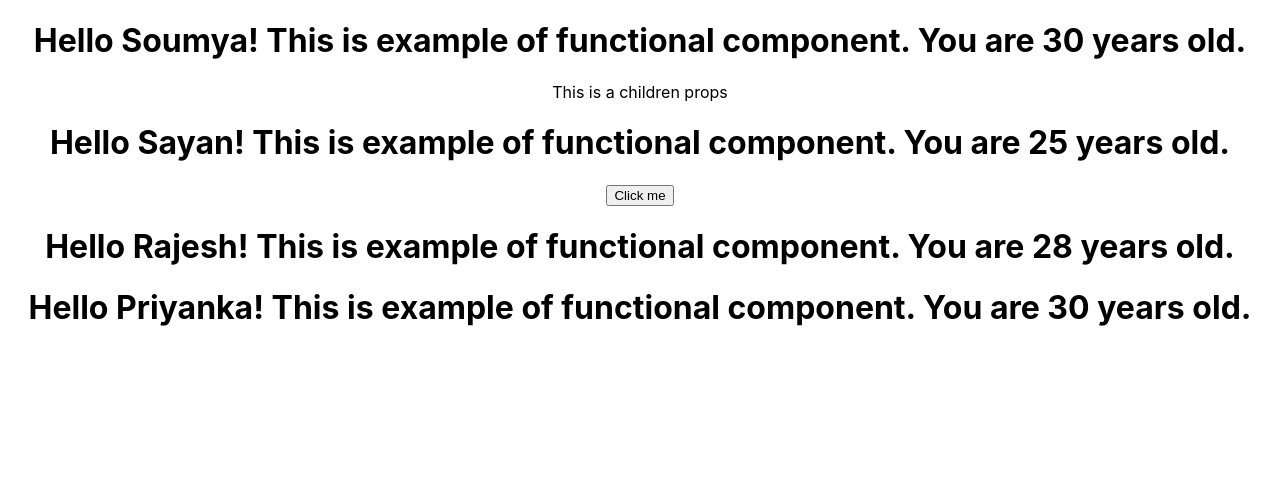
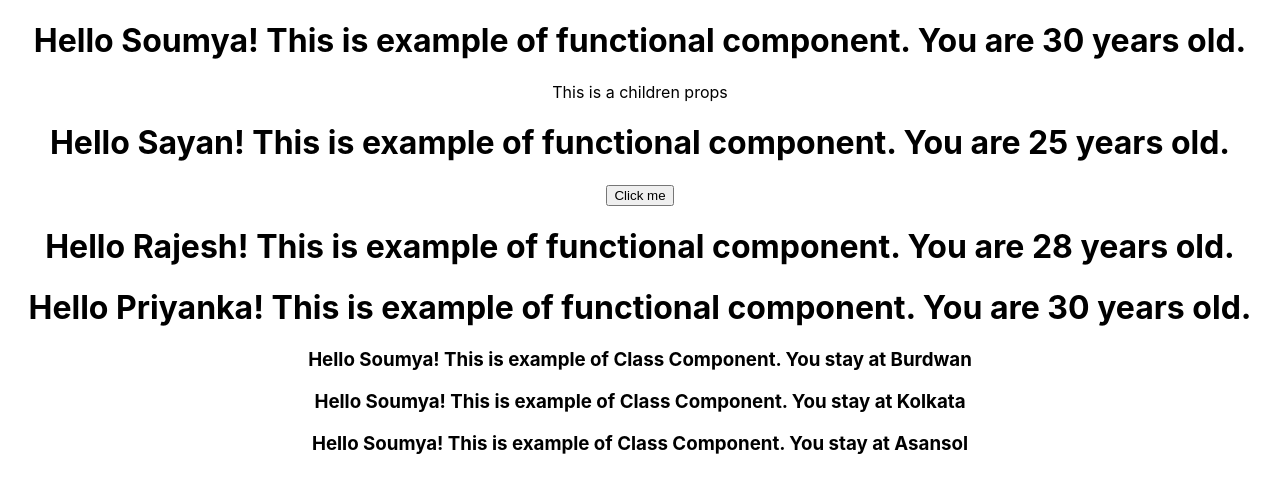
Before and after one commit to Soumya1910/Reactjs-basic, a React (Create React App) app: page / in a window 1280 px wide. Shown: the top 492 px of the page. Built offline with nearby package versions, Linux system fonts and the light colour scheme.

Commit message:
Props example for class component

```diff
--- a/src/App.js
+++ b/src/App.js
@@ -14,7 +14,9 @@ function App() {
       </Greet>
       <Greet name="Rajesh" age="28"/>
       <Greet name="Priyanka" age="30"/>
-      {/* <Welcome/> */}
+      <Welcome place="Burdwan"/>
+      <Welcome place="Kolkata"/>
+      <Welcome place="Asansol"/>
     </div>
   );
 }
--- a/src/component/Class_Component_Example.js
+++ b/src/component/Class_Component_Example.js
@@ -4,7 +4,7 @@ class Welcome extends Component {
     render() {
         return (
             <div>
-                Hello Soumya! This is example of Class Component.
+                <h3>Hello Soumya! This is example of Class Component. You stay at {this.props.place}</h3>
             </div>
         )
     }
```
